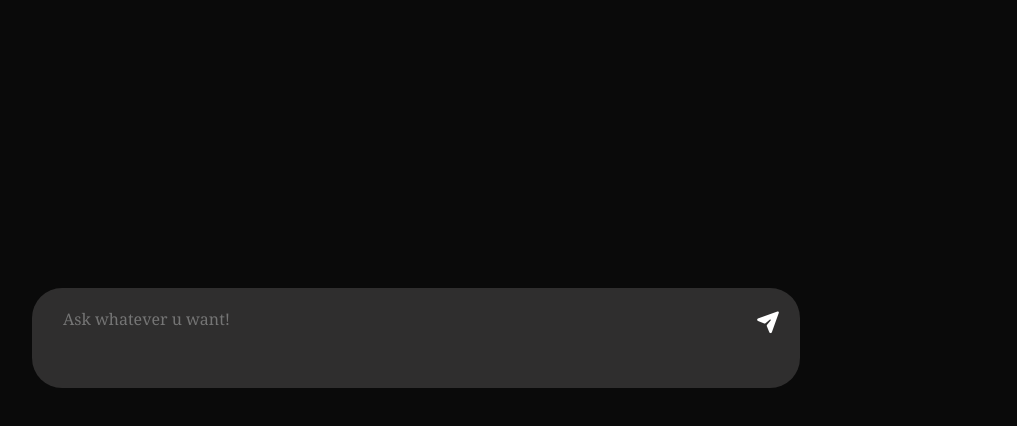
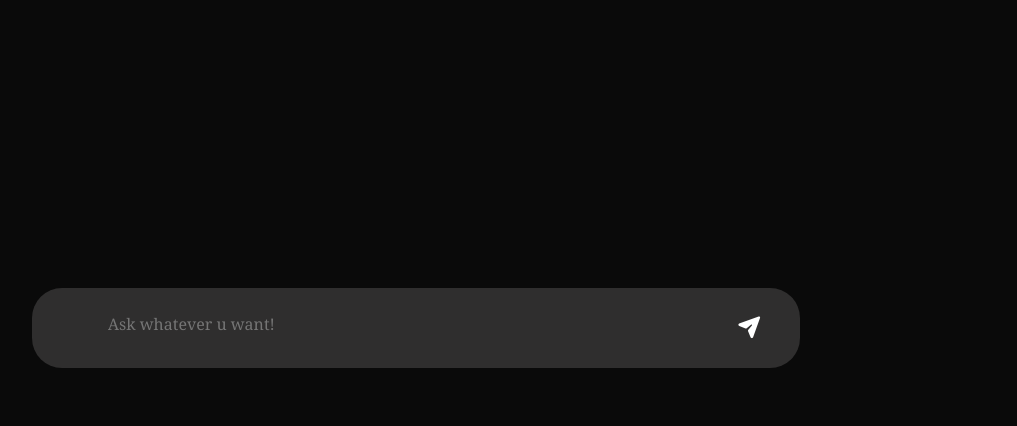
Before and after one commit to Abdoaref739/Rafeeq-AI-chatbot, a website: page chat.html in a window 1280 px wide. Shown: the part 280-706 px from the top of the page, without its empty margins (224-1241 px from the left). Drawn offline with Linux system fonts and the light colour scheme.

Commit message:
added more styling

```diff
--- a/chat.css
+++ b/chat.css
@@ -51,6 +51,7 @@ body{
     align-items: center;
     flex-direction: column;
 }
+
 .color-mode{
     display: flex;
     justify-content: center;
@@ -78,8 +79,11 @@ body{
 }
 .input-container{
     position: sticky;
+    display: flex;
+    justify-content: end;
+    flex-direction: row;
      width: 60%;
-    height: 100px;
+    height: 80px;
     background-color: #2f2e2e;
     border-radius: 30px;
     margin-top: 1%;
@@ -93,19 +97,20 @@ body{
     font-family: Georgia, 'Times New Roman', Times, serif;
     font-size: 16px;
     color: white;
-    margin-top: 10px;
-    margin-left: 10px;
+    margin-top: 5px;
+    margin-left: 0px;
     background-color: transparent;
     outline: none;
-    padding-left: 20px;
+    padding-top: 10px;
+    padding-left: 0px;
 }
 #inputfield:focus{
     outline: none;
 }
 #send-icon{
     position: absolute;
-    margin-top: 25px;
-    margin-left: 0%;
+    margin-top: 30px;
+    margin-right: 5%;
     font-size: 20px;
     cursor: pointer;
 }
--- a/chat.html
+++ b/chat.html
@@ -9,7 +9,8 @@
     <meta name="google-signin-client_id" content="441990423275-03r26ft4j4e9h33rrrvh5o5ec96o8p67.apps.googleusercontent.com.apps.googleusercontent.com">
 </head>
 <body>
-    <div class="main-container">
+
+
     <div id="signin-options">
         <button id="login-button">Log in</button>
         <div id="profile-picture-div"></div>
@@ -20,9 +21,12 @@
     </div>
     </div>
 
+
+
     <div id="messages-div">
         <h1 id="welcome-text">Afternoon, <span id="username-text">user!</span></h1>
     </div>
+
 
 
         <div class="input-container">
@@ -31,6 +35,9 @@
 
             </div>
             </div>
+
+
+
 <div class="blur-login-div">
         <div id="login-div">
             <h1 class="login-div-header">Login to rafeeQ!</h1>
@@ -40,6 +47,9 @@
             <div class="g-signin2" data-onsuccess="onSignIn" id="login-google-button"></div>
         </div>
 </div>
+
+
+
     </body>
     <script src="chat.js"></script>
     <script src="https://apis.google.com/js/platform.js" async defer></script>
--- a/chat.js
+++ b/chat.js
@@ -21,6 +21,7 @@ userMessage.classList.add("user-message");
 messagesDiv.appendChild(userMessage);
 userMessage.style.marginTop += "20px";
 userMessage.innerHTML = `<img src="#"><p>${inputField.value}</p>`;
+userMessage.style.background = "linear-gradient(#0f52ba, #003366)";
 AIResponse()
 inputField.value = "";
 }
```
